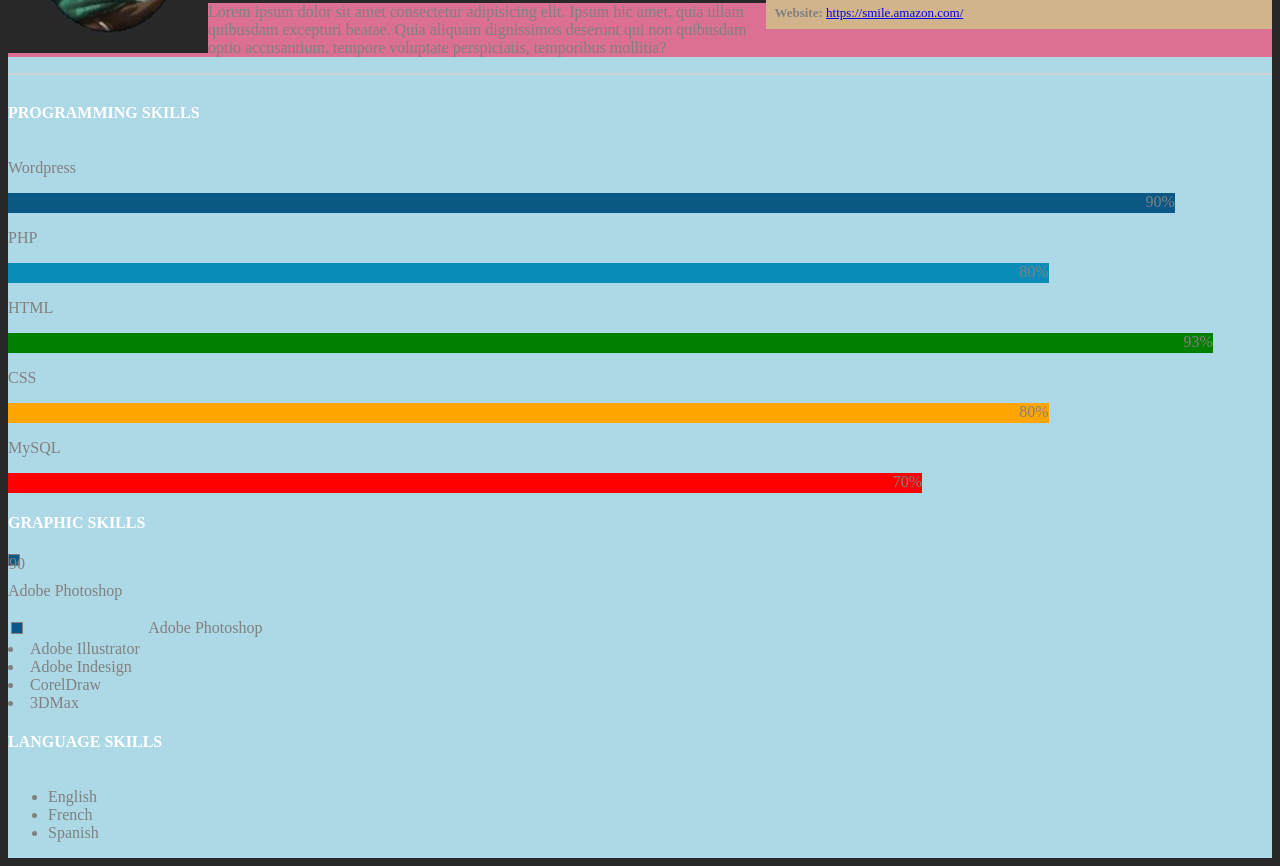
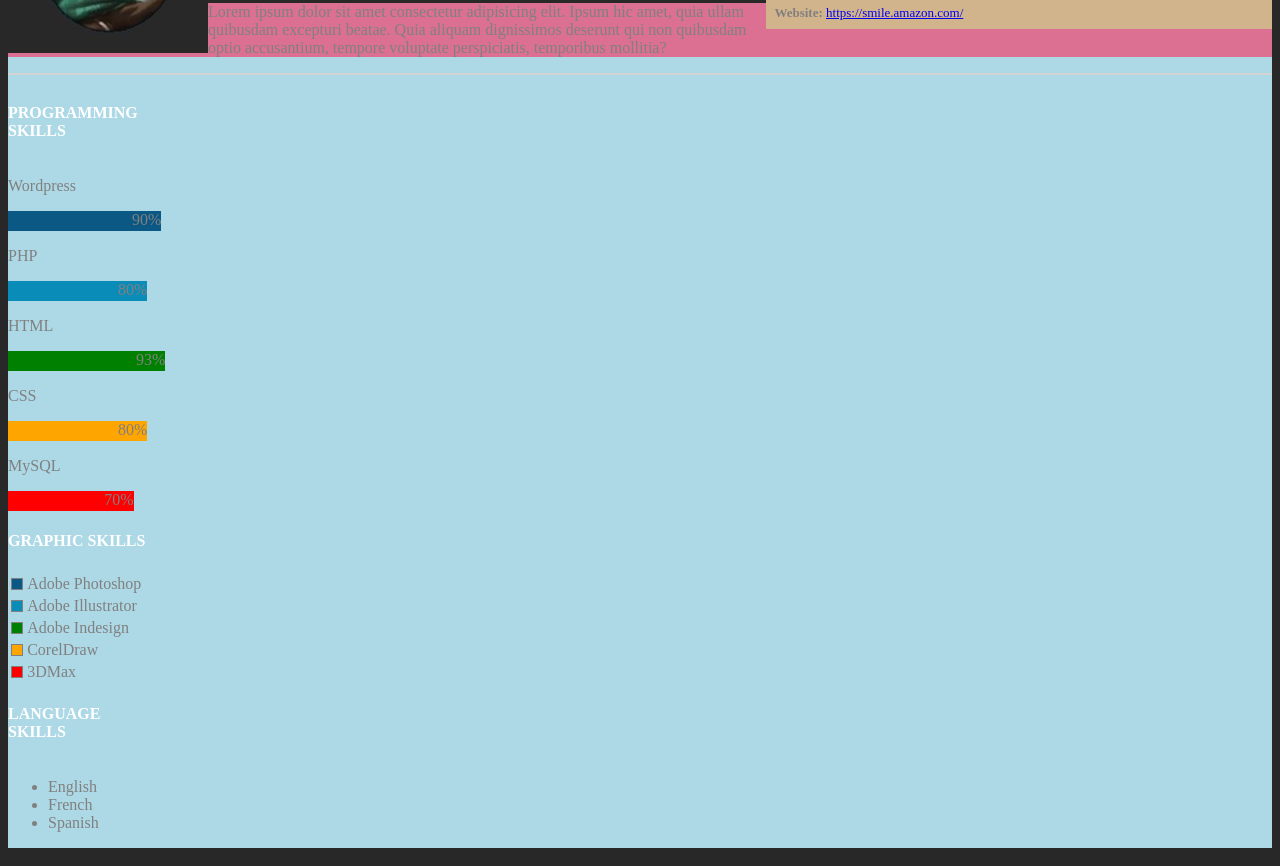
Before and after one commit to yangbri1/307.5_practice_html_css, a plain HTML site: page index.html in a window 1280 px wide. Shown: the part 165-1031 px from the top of the page. Drawn offline with Linux system fonts and the light colour scheme.

Commit message:
graphic skills section completed using a table w/o heading & width: 33% applied to section3 parent block fixed the size for the time being

```diff
--- a/index.html
+++ b/index.html
@@ -64,6 +64,7 @@
         <div class="section3">
             <div id="box6" class="section3">
                 <h4> PROGRAMMING SKILLS </h4>
+
                 <p>Wordpress</p>
                 <div id="ps1" class="bars">90%</div>
                 <p>PHP</p>
@@ -75,24 +76,36 @@
                 <p>MySQL</p>
                 <div id="ps5" class="bars">70%</div>
 
+            </div>
 
-            </div>
             <div id="box7" class="section3">
                 <h4> GRAPHIC SKILLS </h4>
-                <div id="gs1" class="boxes">90</div>
-                <p>Adobe Photoshop</p>
 
                 <table>
                     <tr>
                         <td><div id="gs1" class="boxes"></div></td>
                         <td> Adobe Photoshop</td>
                     </tr>
+                    <tr>
+                        <td><div id="gs2" class="boxes"></div></td>
+                        <td>Adobe Illustrator</td>
+                    </tr>
+                    <tr>
+                        <td><div id="gs3" class="boxes"></div></td>
+                        <td>Adobe Indesign</td>
+                    </tr>
+                    <tr>
+                        <td><div id="gs4" class="boxes"></div></td>
+                        <td>CorelDraw</td>
+                    </tr>
+                    <tr>
+                        <td><div id="gs5" class="boxes"></div></td>
+                        <td>3DMax</td>
+                    </tr>
                 </table>
-                <li>Adobe Illustrator</li>
-                <li>Adobe Indesign</li>
-                <li>CorelDraw</li>
-                <li>3DMax</li>
+
             </div>
+
             <div id="box8" class="section3">
                 <h4> LANGUAGE SKILLS </h4>
                 <ul>
--- a/styles/styles.css
+++ b/styles/styles.css
@@ -74,6 +74,7 @@ hr{
         list-style-type: square;
         color: red;
     } */
+     width: 33%;
 
 }
 
@@ -98,15 +99,23 @@ hr{
     border: .1px solid;
     width: 10px;
     height: 10px;
+    /* padding:0;
+    margin: 0;
+    border-collapse:collapse; */
     /* margin-right:auto; */
 
 }
 
 #gs1{background-color:rgb(11, 88, 133);}
-
+#gs2{background-color:rgb(10, 140, 184);  }
+#gs3{background-color:green;  }
+#gs4{background-color:orange; }
+#gs5{background-color:red;  }
 
 table{
     border: transparent;
+    text-align: left;
+    /* width: 33% -- applying width: 33% to the parent section3 class block solves the sizing issue */
 }
 
 @media only screen and (orientation: landscape) {
```
